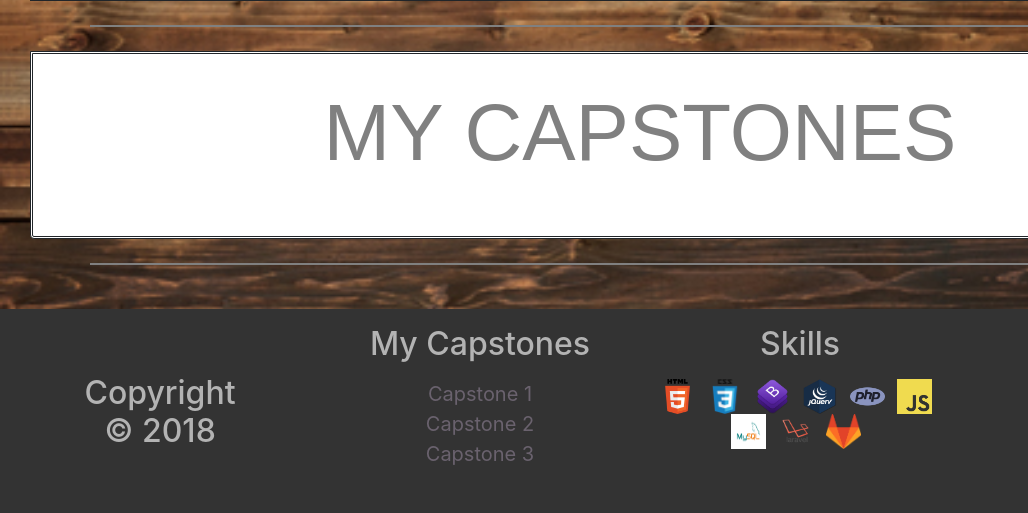
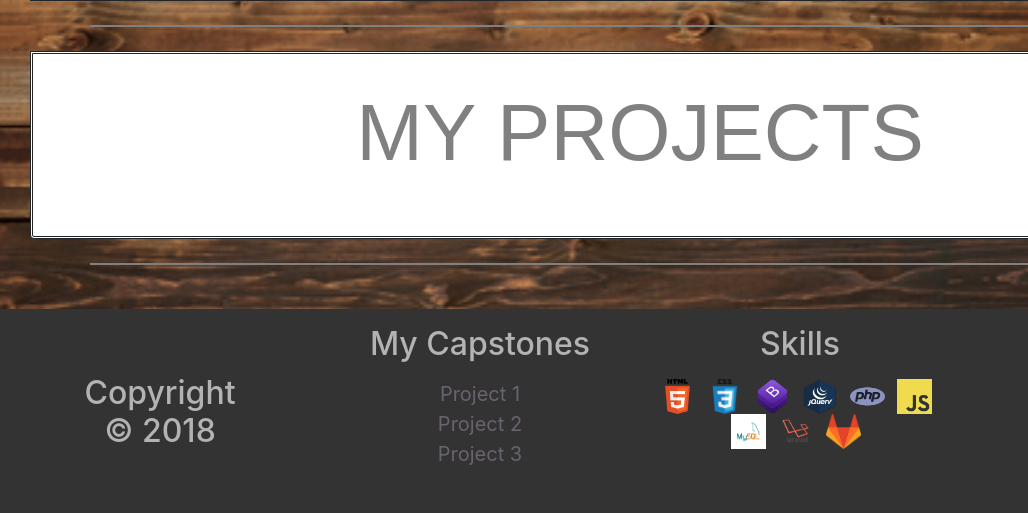
Before and after one commit to albertdelacruzjr01/Updated-Biography, a plain HTML site: page index.html in a window 1280 px wide. Shown: the part 1467-1980 px from the top of the page, 0-1028 px from the left. Drawn offline with nearby package versions, Linux system fonts and the light colour scheme; a script that the page names is missing; a web font is replaced by a local one.

Commit message:
Update index.html

```diff
--- a/index.html
+++ b/index.html
@@ -36,9 +36,9 @@
 				</a>
 
 				<div class="dropdown-menu" aria-labelledby="capstones">
-					<a class="dropdown-item" href="https://albertdelacruzjr01.github.io/Capstone1/" target="_blank">Capstone 1</a>
-					<a class="dropdown-item" href="https://castlebravo.000webhostapp.com/capstone2/login.php" target="_blank">Capstone 2</a>
-					<a class="dropdown-item" href="https://castle-bravo.000webhostapp.com/" target="_blank">Capstone 3</a>
+					<a class="dropdown-item" href="https://albertdelacruzjr01.github.io/Capstone1/" target="_blank">Project 1</a>
+					<a class="dropdown-item" href="https://castlebravo.000webhostapp.com/capstone2/login.php" target="_blank">Project 2</a>
+					<a class="dropdown-item" href="https://castle-bravo.000webhostapp.com/" target="_blank">Project 3</a>
 				</div>
 
 			</li>
@@ -217,7 +217,7 @@
 					<div class="card-header" id="headingThree">
 						<h5>
 							<button class="btn btn-link collapsed" type="button" data-toggle="collapse" data-target="#collapseThree" aria-expanded="false" aria-controls="collapseThree" id="aboutme">
-								<p style="width: 70%;">MY CAPSTONES</p>
+								<p style="width: 70%;">MY PROJECTS</p>
 							</button>
 						</h5>
 
@@ -226,7 +226,7 @@
 					<div id="collapseThree" class="collapse" aria-labelledby="headingThree" data-parent="#accordionExample">
 					<div class="row">
 					    <div class="card-body col-12 col-sm-12 col-md-12 col-lg-4 col-xl-4" class="cardtext2">
-					    	<h2 id="capstone1">CAPSTONE 1</h2>
+					    	<h2 id="capstone1">Final Fantasy World</h2>
 					    	<a href="https://albertdelacruzjr01.github.io/Capstone1/" target="_blank">
 					    		<div id="carouselExampleControls" class="carousel slide" data-ride="carousel">
 								  	<div class="carousel-inner">
@@ -284,7 +284,7 @@
 
 
 			  			<div class="card-body col-12 col-sm-12 col-md-12 col-lg-4 col-xl-4" class="cardtext2">
-				    			<h2 id="capstone1">CAPSTONE 2</h2>
+				    			<h2 id="capstone1">Card Shop</h2>
 				    		<a href="https://castlebravo.000webhostapp.com/capstone2/login.php" target="_blank">
 				    			<div id="carouselExampleControls2" class="carousel slide" data-ride="carousel">
 								    <div class="carousel-inner">
@@ -346,7 +346,7 @@
 
 
 			  			<div class="card-body col-12 col-sm-12 col-md-12 col-lg-4 col-xl-4" class="cardtext2">
-					    		<h2 id="capstone1">CAPSTONE 3</h2>
+					    		<h2 id="capstone1">Chillax</h2>
 						    		<div id="carouselExampleControls3" class="carousel slide" data-ride="carousel">
 					    				<a href="https://castle-bravo.000webhostapp.com/" target="_blank">
 									  		<div class="carousel-inner">
@@ -447,9 +447,9 @@
 				<div class="col-12 col-sm-12 col-md-12 col-lg-3 col-xl-3 align">
 					<ul style="list-style-type:none"><p><h2>My Capstones</h2></p>
 						<small>
-						<li><a id="notextdecor" href="https://albertdelacruzjr01.github.io/Capstone1/" target="_blank">Capstone 1</a></li>
-						<li><a id="notextdecor" href="https://castlebravo.000webhostapp.com/capstone2/login.php" target="_blank">Capstone 2</a></li>
-						<li><a id="notextdecor" href="https://castle-bravo.000webhostapp.com/" target="_blank">Capstone 3</a></li>
+						<li><a id="notextdecor" href="https://albertdelacruzjr01.github.io/Capstone1/" target="_blank">Project 1</a></li>
+						<li><a id="notextdecor" href="https://castlebravo.000webhostapp.com/capstone2/login.php" target="_blank">Project 2</a></li>
+						<li><a id="notextdecor" href="https://castle-bravo.000webhostapp.com/" target="_blank">Project 3</a></li>
 						</small>
 					<ul>
 				</div> <!-- end of 2nd footer -->
```
